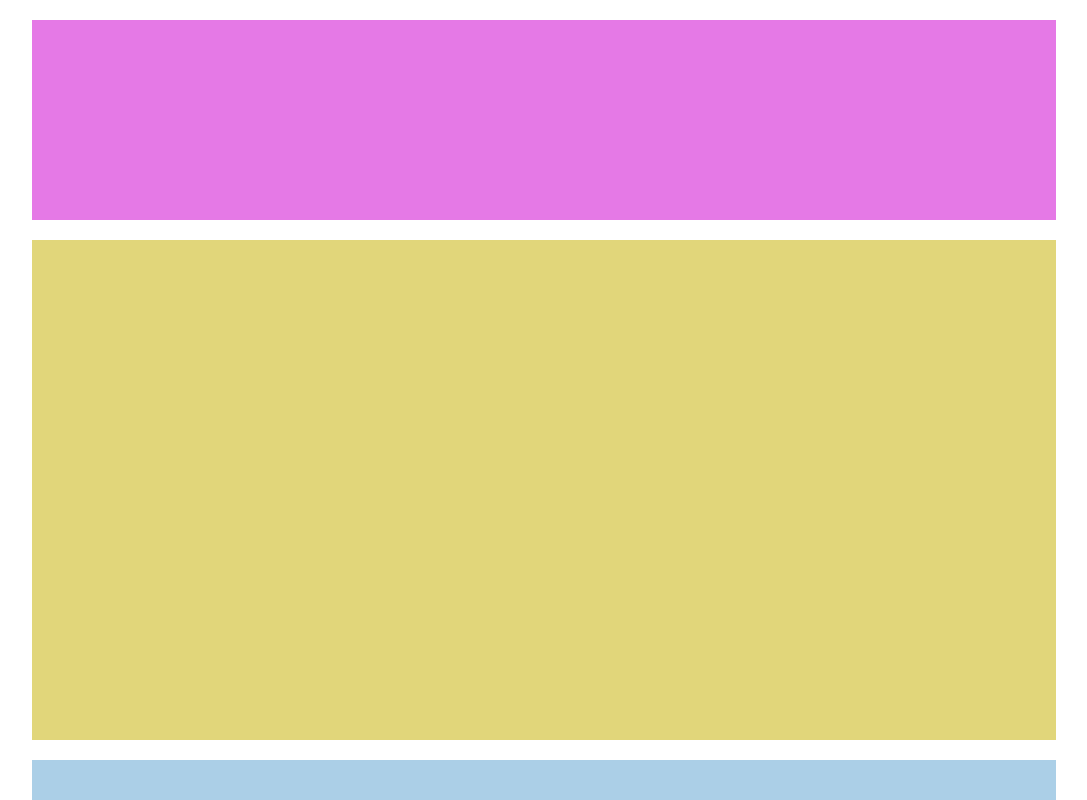
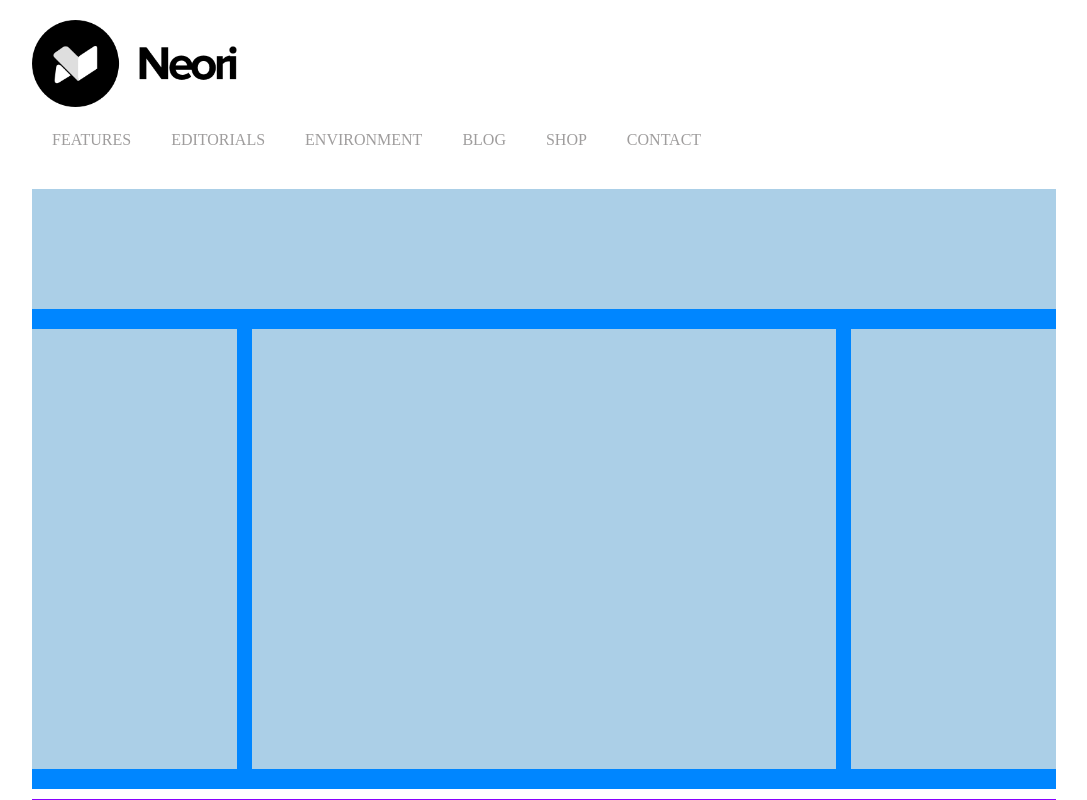
Before and after one commit to NuvoloniM/htmlcss-wp, a plain HTML site: page index.html in a window 1280 px wide. Shown: the top 800 px of the page, without its empty margins (96-1183 px from the left). Drawn offline with Linux system fonts and the light colour scheme.

Commit message:
Logo and Navbar

```diff
--- a/asset/css/style.css
+++ b/asset/css/style.css
@@ -19,22 +19,31 @@
   clear: both;
 }
 
+ul {
+  list-style-type: none;
+}
+
+a {
+  text-decoration: none;
+  cursor: pointer;
+}
+
 .container {
   width: 80%;
   margin: 20px auto;
-  height: 1400px;
+  /* height: 1400px; */
 }
 
 .title {
   width: 100%;
-  height: 200px;
-  background-color: #e579e6;
+  /* height: 200px; */
+  /* background-color: #e579e6; */
 }
 
 .section-a {
   width: 100%;
-  height: 500px;
-  background-color: #e1d67a;
+  background-image: url(./../img/banner.jpg);
+  height: ;
 }
 
 .section-b {
@@ -79,3 +88,13 @@
   height: 100%;
   float: left;
 }
+
+.navbar li a {
+  float: left;
+  padding: 20px;
+  color: #9f9d9d;
+}
+
+.logo {
+  width: 20%;
+}
--- a/index.html
+++ b/index.html
@@ -10,12 +10,28 @@
 <body>
     <div class="container">
         <header>
-            <div class="title"></div>
+            <div class="title">
+                <div >
+                    <img src="./asset/img/logo.png" alt="Neori Logo" class="logo">
+                </div>
+                <div class="navbar clearfix">
+                    <ul>
+                        <li><a href="#">FEATURES</a> </li>
+                        <li><a href="#">EDITORIALS</a> </li>
+                        <li><a href="#">ENVIRONMENT</a> </li>
+                        <li><a href="#">BLOG</a> </li>
+                        <li><a href="#">SHOP</a> </li>
+                        <li><a href="#">CONTACT</a> </li>
+                    </ul>
+                </div>
+            </div>
         </header>
 
         <main>
             <section>
-                <div class="section-a m-y-20"></div>
+                <div class="section-a m-y-20">
+                    <div class="main-img"></div>
+                </div>
             </section>
             <section>
                 <div class="section-b m-y-20 clearfix">
```
